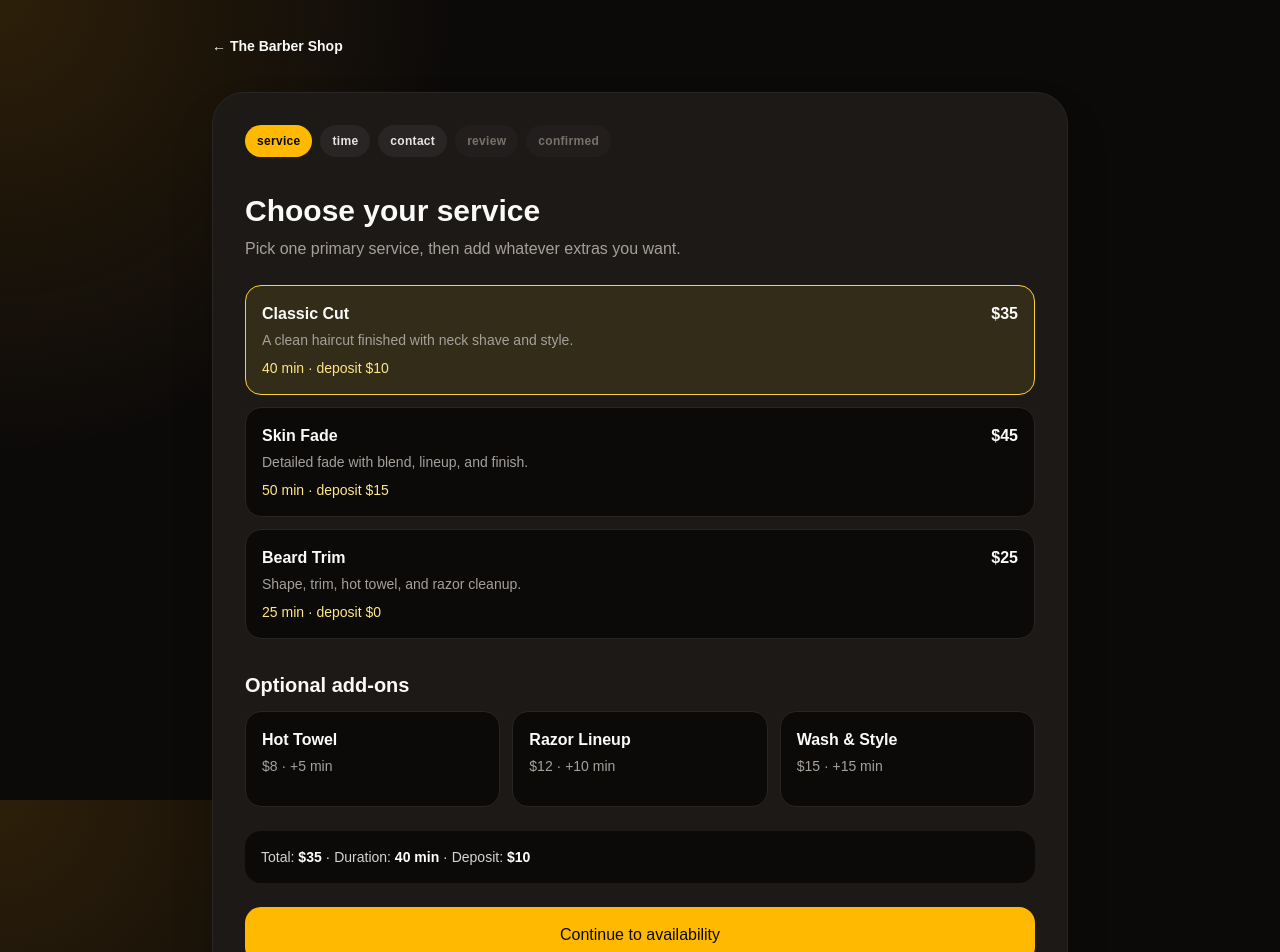
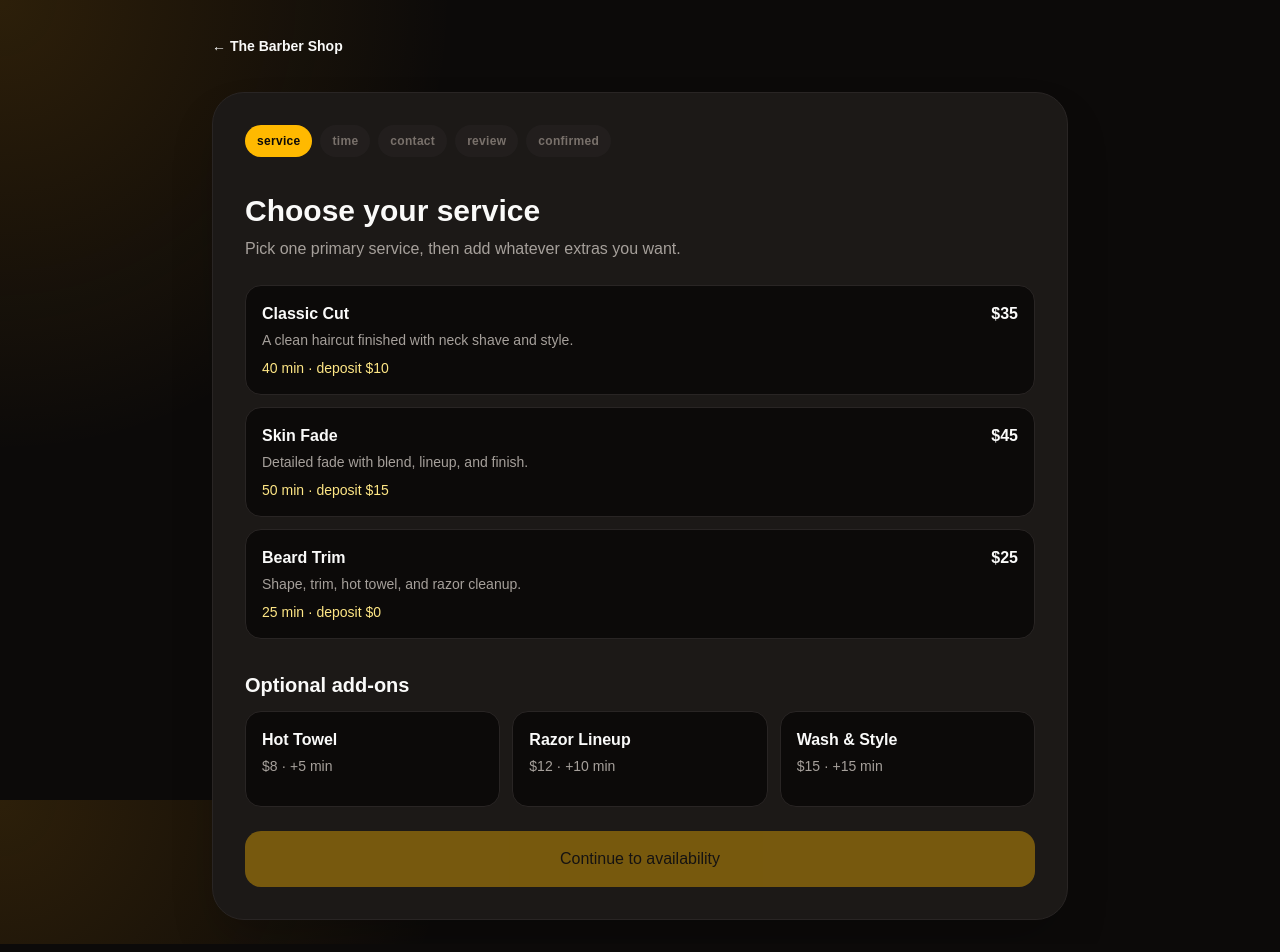
Before and after one commit to donkeykong91/barbershop, a Next.js app: page /book in a window 1280 px wide. Shown: the top 952 px of the page. Built offline with nearby package versions, Linux system fonts and the light colour scheme.

Commit message:
Gate booking step navigation by progress

```diff
--- a/src/app/book/page.tsx
+++ b/src/app/book/page.tsx
@@ -8,18 +8,18 @@ type Step = "service" | "time" | "contact" | "review" | "confirmed";
 
 export default function BookPage() {
   const [step, setStep] = useState<Step>("service");
-  const [serviceId, setServiceId] = useState(services[0].id);
+  const [serviceId, setServiceId] = useState<string | null>(null);
   const [selectedAddOns, setSelectedAddOns] = useState<string[]>([]);
-  const [slot, setSlot] = useState(availableSlots[0]);
+  const [slot, setSlot] = useState("");
   const [contact, setContact] = useState({ name: "", phone: "", email: "" });
   const [policyAccepted, setPolicyAccepted] = useState(false);
 
-  const selectedService = services.find((service) => service.id === serviceId) ?? services[0];
+  const selectedService = services.find((service) => service.id === serviceId);
   const chosenAddOns = addOns.filter((addOn) => selectedAddOns.includes(addOn.id));
   const totals = useMemo(() => {
     return chosenAddOns.reduce(
       (sum, addOn) => ({ price: sum.price + addOn.price, duration: sum.duration + addOn.durationMinutes }),
-      { price: selectedService.price, duration: selectedService.durationMinutes },
+      { price: selectedService?.price ?? 0, duration: selectedService?.durationMinutes ?? 0 },
     );
   }, [chosenAddOns, selectedService]);
 
@@ -27,16 +27,26 @@ export default function BookPage() {
     setSelectedAddOns((current) => current.includes(id) ? current.filter((item) => item !== id) : [...current, id]);
   }
 
+  const serviceValid = Boolean(selectedService);
+  const timeValid = Boolean(slot);
   const contactValid = contact.name.trim().length > 0 && /^\d{3}-\d{3}-\d{4}$/.test(contact.phone) && contact.email.includes("@");
   const steps: Step[] = ["service", "time", "contact", "review", "confirmed"];
 
   function canOpenStep(item: Step) {
-    if (item === "service" || item === "time" || item === "contact") {
+    if (item === "service") {
       return true;
     }
 
+    if (item === "time") {
+      return serviceValid;
+    }
+
+    if (item === "contact") {
+      return serviceValid && timeValid;
+    }
+
     if (item === "review") {
-      return contactValid;
+      return serviceValid && timeValid && contactValid;
     }
 
     return step === "confirmed";
@@ -124,8 +134,8 @@ export default function BookPage() {
                 );
               })}
             </fieldset>
-            <Summary price={totals.price} duration={totals.duration} deposit={selectedService.deposit} />
-            <button type="button" onClick={() => setStep("time")} className="mt-6 min-h-14 w-full rounded-2xl bg-amber-400 px-5 py-4 font-black text-stone-950 active:scale-[0.99]">Continue to availability</button>
+            {selectedService && <Summary price={totals.price} duration={totals.duration} deposit={selectedService.deposit} />}
+            <button type="button" disabled={!serviceValid} onClick={() => serviceValid && setStep("time")} className="mt-6 min-h-14 w-full rounded-2xl bg-amber-400 px-5 py-4 font-black text-stone-950 active:scale-[0.99] disabled:cursor-not-allowed disabled:opacity-40">Continue to availability</button>
           </section>
         )}
 
@@ -152,7 +162,7 @@ export default function BookPage() {
                 </label>
               ))}
             </fieldset>
-            <Nav onBack={() => setStep("service")} onNext={() => setStep("contact")} next="Continue to contact" />
+            <Nav onBack={() => setStep("service")} onNext={() => timeValid && setStep("contact")} next="Continue to contact" disabled={!timeValid} />
           </section>
         )}
 
@@ -176,7 +186,7 @@ export default function BookPage() {
           </section>
         )}
 
-        {step === "review" && (
+        {step === "review" && selectedService && (
           <section>
             <h1 className="text-3xl font-black">Review and policy</h1>
             <div className="mt-6 rounded-2xl border border-stone-800 bg-stone-950 p-5 text-sm text-stone-300">
```
